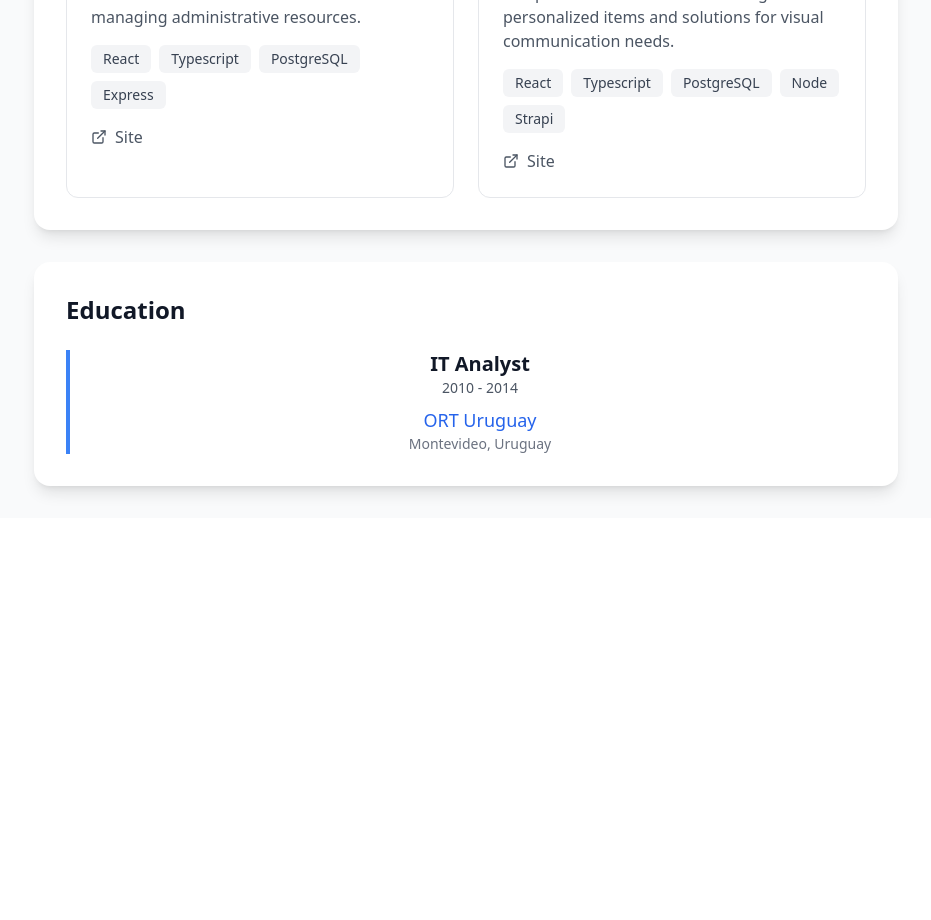
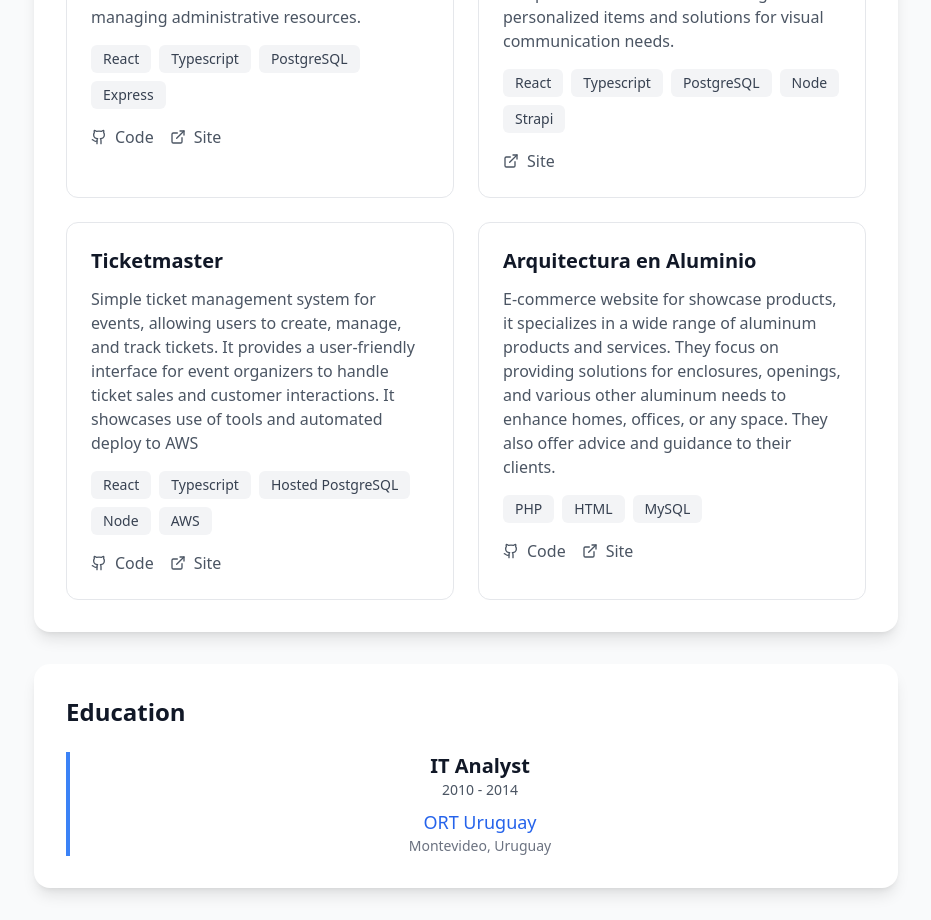
Before and after one commit to ivan-ravecca/ivan-ravecca.github.io, a React (Vite) app: page / in a window 1280 px wide. Shown: the part 4160-5080 px from the top of the page, without its empty margins (174-1105 px from the left). Before the commit the page ends 4678 px from the top, so only its background shows below. Built offline with nearby package versions, Linux system fonts and the light colour scheme.

Commit message:
Content update

```diff
--- a/src/App.tsx
+++ b/src/App.tsx
@@ -182,6 +182,22 @@ const App = () => {
       tech: ["React", "Typescript", "PostgreSQL", "Node", "Strapi"],
       github: null,
       demo: "https://elcarnet.com.uy/",
+    },
+    {
+      name: "Ticketmaster",
+      description:
+        "Simple ticket management system for events, allowing users to create, manage, and track tickets. It provides a user-friendly interface for event organizers to handle ticket sales and customer interactions. It showcases use of tools and automated deploy to AWS",
+      tech: ["React", "Typescript", "Hosted PostgreSQL", "Node", "AWS"],
+      github: "https://github.com/ivan-ravecca/ticketmaster",
+      demo: "https://ivansanchez.click/",
+    },
+    {
+      name: "Arquitectura en Aluminio",
+      description:
+        "E-commerce website for showcase products, it specializes in a wide range of aluminum products and services. They focus on providing solutions for enclosures, openings, and various other aluminum needs to enhance homes, offices, or any space. They also offer advice and guidance to their clients.",
+      tech: ["PHP", "HTML", "MySQL"],
+      github: "https://github.com/ivan-ravecca/arquitectura",
+      demo: "https://www.arquitecturaenaluminio.com.uy/",
     },
   ];
 
@@ -427,7 +443,7 @@ const App = () => {
                   ))}
                 </div>
                 <div className="flex gap-4">
-                  {/* {project.github && (
+                  {project.github && (
                     <LinkReact
                       to={project.github}
                       target="_blank"
@@ -437,7 +453,7 @@ const App = () => {
                       <Github className="w-4 h-4" />
                       Code
                     </LinkReact>
-                  )} */}
+                  )}
                   <LinkReact
                     to={project.demo}
                     target="_blank"
```
